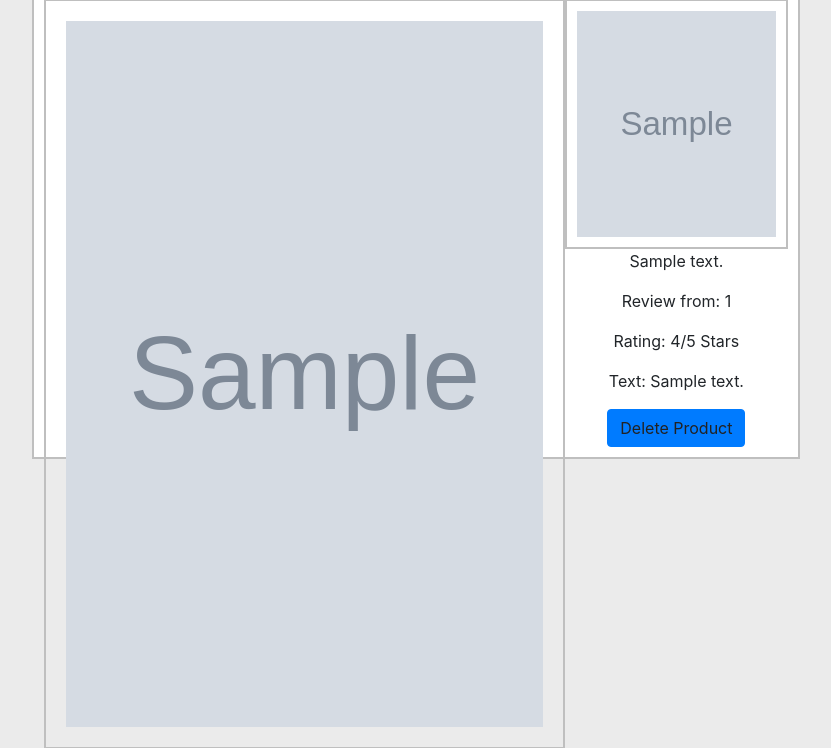
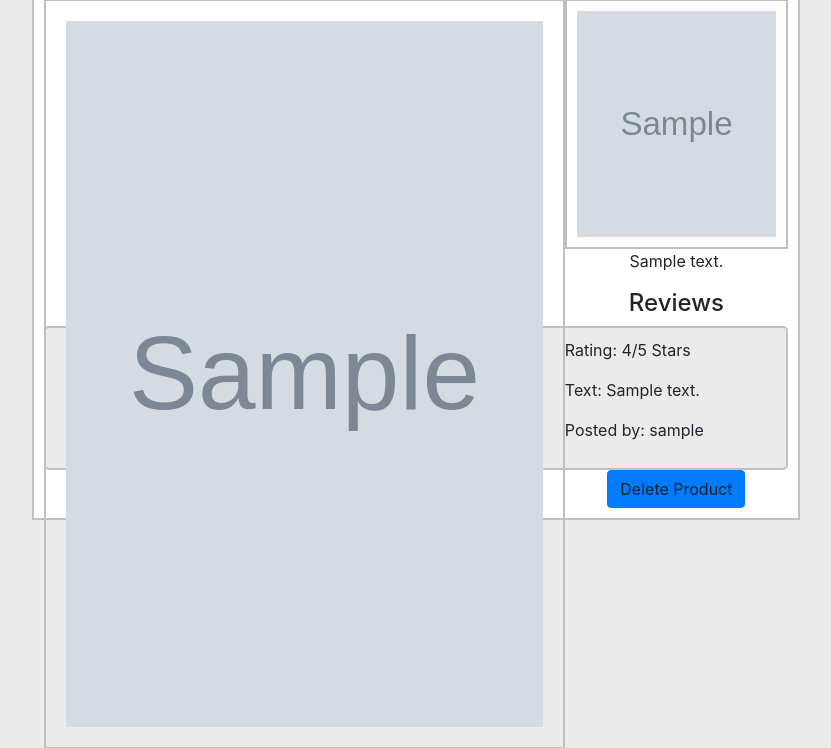
Before and after one commit to TheRobertSnow/HR_Dropouts_Vol_2, a Django app: page /products/1 in a window 1280 px wide. Shown: the part 163-911 px from the top of the page, without its empty margins (224-1055 px from the left). Run offline with Django 3.2, Linux system fonts and the light colour scheme; tables that the repository leaves empty hold one stand-in row (values such as "Sample post"); grey boxes marked "Sample" are stand-in pictures; some libraries are stand-ins or nearby versions.

Commit message:
llfjdjhf

```diff
--- a/captain_console/CaptainConsole/views.py
+++ b/captain_console/CaptainConsole/views.py
@@ -1,6 +1,6 @@
 from django.shortcuts import render, redirect
 from django.shortcuts import get_object_or_404
-from CaptainConsole.models import Products, ProductImages, Reviews
+from CaptainConsole.models import Products, ProductImages, Reviews, Users
 from CaptainConsole.forms.cc_form import ProductCreateForm
 
 # Create your views here.
@@ -12,7 +12,7 @@ def login(request):
     return render(request, 'CaptainConsole/login.html')
 
 def get_product_by_id(request, id):
-    context = {'product': get_object_or_404(Products, pk=id), 'images': ProductImages.objects.all(), 'reviews': Reviews.objects.all()}
+    context = {'product': get_object_or_404(Products, pk=id), 'images': ProductImages.objects.all(), 'reviews': Reviews.objects.all(), 'users': Users.objects.all()}
     return render(request, 'CaptainConsole/product.html', context)
 
 def add_product(request):
--- a/captain_console/static/css/main.css
+++ b/captain_console/static/css/main.css
@@ -86,6 +86,20 @@ a:hover {
 .productPage .product-description {
     width: 100%;
 }
-.productPage .product-reviews {
+.productPage .product-review {
     width: 100%;
+    text-align: left;
+    border: 2px solid #BFBFBF;
+    border-radius: 5px;
+    background-color: #EBEBEB;
+    padding: 10px;
 }
+.productPage .product-review-user {
+
+}
+.productPage .product-review-rating {
+
+}
+.productPage .product-review-text {
+
+}
--- a/captain_console/templates/CaptainConsole/product.html
+++ b/captain_console/templates/CaptainConsole/product.html
@@ -10,11 +10,18 @@
         <h4 class="product-name">{{ product.name}}</h4>
         <p class="product-price">{{ product.price }} kr.</p>
         <p class="product-description">{{ product.description }}</p>
+        <h4>Reviews</h4>
         {% for review in reviews %}
             {% if product.id == review.product_id %}
-                <p class="product-reviews">Review from: {{ review.user_id}}</p>
-                <p class="product-reviews">Rating: {{ review.rating}}/5 Stars</p>
-                <p class="product-reviews">Text: {{ review.reviewText}}</p>
+                <div class="product-review">
+                    <p class="product-review-rating">Rating: {{ review.rating}}/5 Stars</p>
+                    <p class="product-review-text">Text: {{ review.reviewText}}</p>
+                    {% for user in users %}
+                        {% if user.id == review.user_id %}
+                            <p class="product-review-user">Posted by: {{ user.nickname }}</p>
+                        {% endif %}
+                    {% endfor %}
+                </div>
             {% endif %}
         {% endfor %}
         <a href="{% url 'delete_product' product.id %}" class="block btn btn-primary">Delete Product</a>
```
